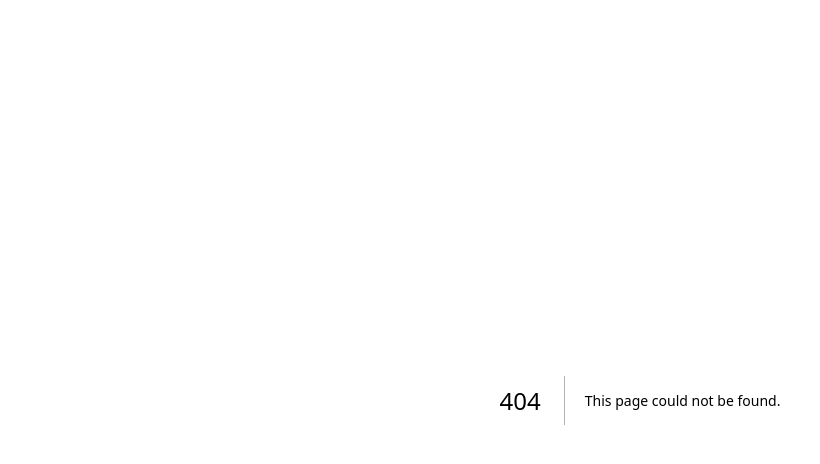
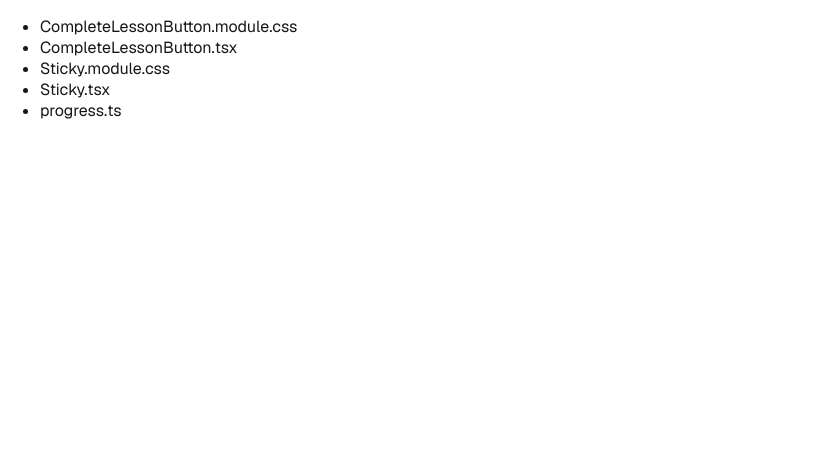
Before and after one commit to Alissa2M/soundbox, a Next.js app: page /practice/day-04 in a window 1280 px wide. Before the commit this address had no page. Shown: the top 464 px of the page, without its empty margins (0-820 px from the left). Built offline with nearby package versions, Linux system fonts and the light colour scheme.

Commit message:
practice-day-04

```diff
--- /dev/null
+++ b/app/practice/day-04/page.tsx
@@ -0,0 +1,11 @@
+export default function Day04Page() {
+  return (
+    <ul>
+        <li>CompleteLessonButton.module.css</li>
+        <li>CompleteLessonButton.tsx</li>
+        <li>Sticky.module.css</li>
+        <li>Sticky.tsx</li>
+        <li>progress.ts</li>
+    </ul>
+  );
+}
```
Also changed, not shown: app/practice/day-03/page.module.css (added, +13 -0 lines).
